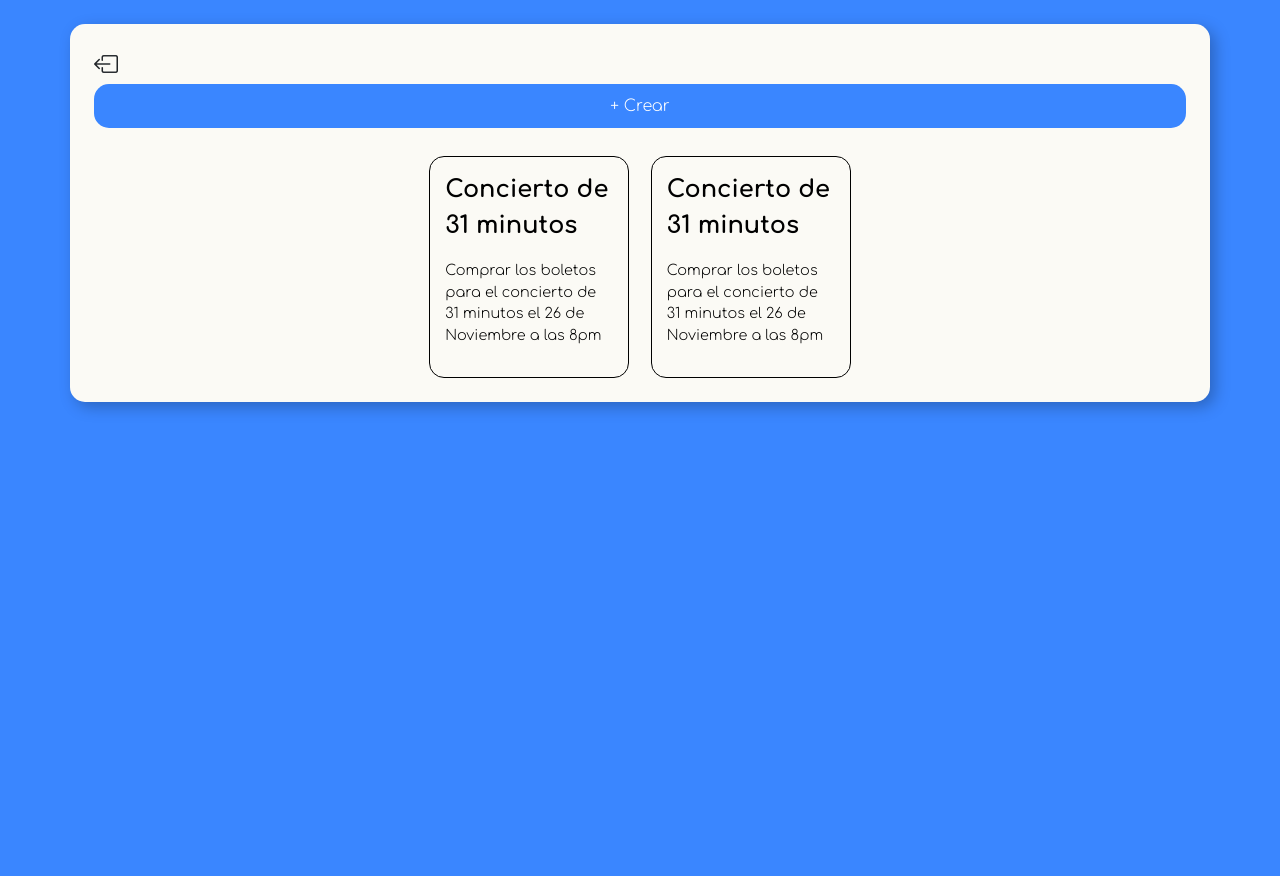
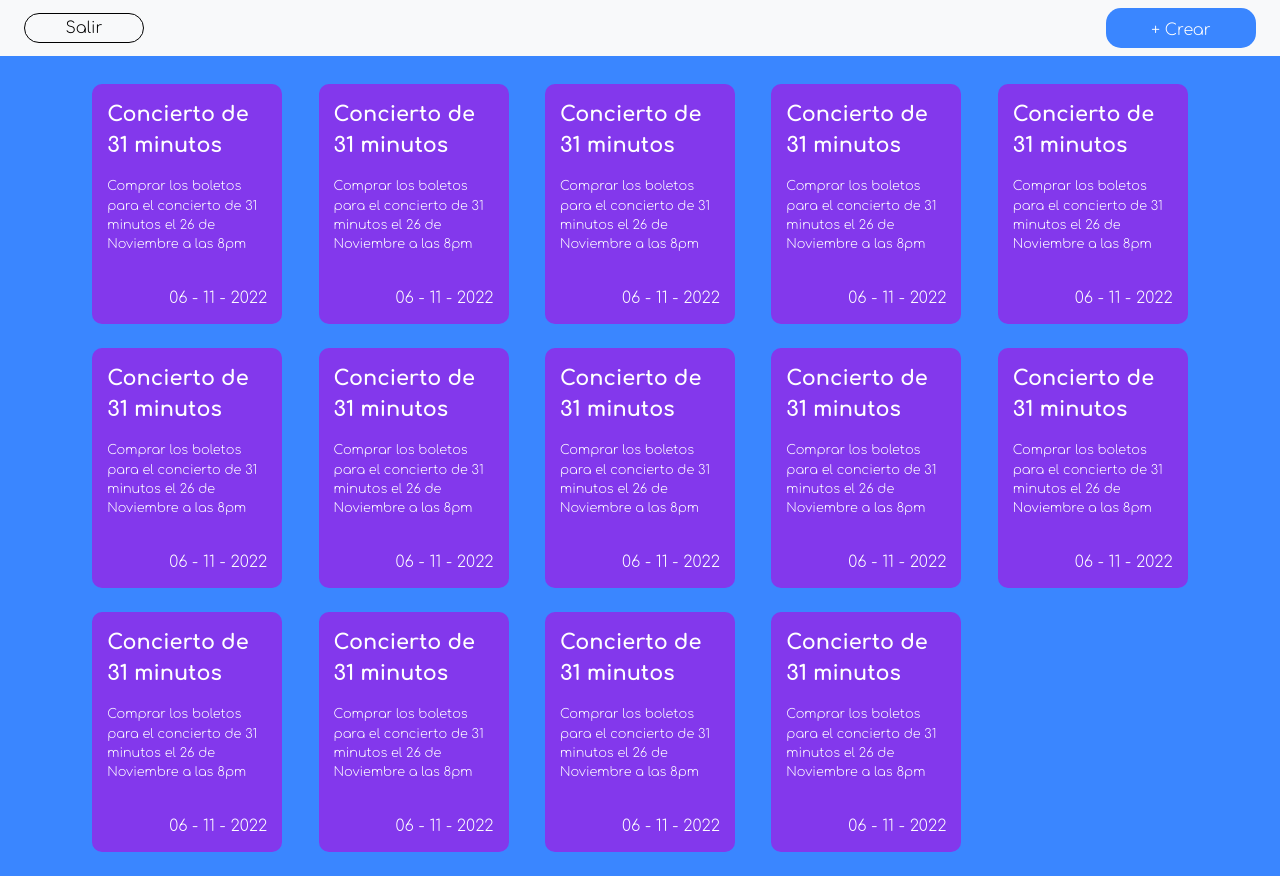
Before and after one commit to lKramerr/noteapp-acdejr, a React (Vite) app: page /auth in a window 1280 px wide. Before the commit the page ends 800 px from the top, so only its background shows below. Built offline with nearby package versions, Linux system fonts and the light colour scheme; no server answers; sample sign-in values are in the browser's storage.

Commit message:
views redesign
Made a whole redesign to home and note workshop views. Added a color pickup system for the note workshop.

```diff
--- a/src/hooks/useForm.js
+++ b/src/hooks/useForm.js
@@ -46,6 +46,7 @@ export const useForm = ( initialForm = {}, formValidations = {} ) => {
     return {
         ...formState,
         formState,
+        setFormState,
         onInputChange,
         onResetForm,
 
--- a/src/noteapp/components/NoteCard.jsx
+++ b/src/noteapp/components/NoteCard.jsx
@@ -6,10 +6,19 @@ export const NoteCard = () => {
 
         <div className="col mt-4">
 
-            <div className="note-card">
+            <div className="note-card purple">
 
-                <p className="note-title">Concierto de 31 minutos</p>
-                <p className="note-body">Comprar los boletos para el concierto de 31 minutos el 26 de Noviembre a las 8pm</p>
+                <p className="note-title">
+                    Concierto de 31 minutos
+                </p>
+
+                <p className="note-body">
+                    Comprar los boletos para el concierto de 31 minutos el 26 de Noviembre a las 8pm
+                </p>
+
+                <p className="text-end pt-3">
+                    06 - 11 - 2022
+                </p>
 
             </div>
 
--- a/src/noteapp/components/NotesHandler.jsx
+++ b/src/noteapp/components/NotesHandler.jsx
@@ -24,24 +24,48 @@ export const NotesHandler = () => {
 
         <div>
 
-            <i
-                className="bi bi-box-arrow-left fs-4"
+            <div className="d-flex bg-light py-2 px-4 justify-content-between align-items-center sticky-top">
+
+                <button
+                    className="secondary-btn sign-out-btn"
                     onClick={ onLogout }
-            ></i>
+                >
+                    Salir
+                </button>
 
-            <div className="d-flex justify-content-center">
-                <button className="action-btn create-note-btn" onClick={ onChangeHomeView }>+ Crear</button>
+                <button
+                    className="action-btn create-note-btn"
+                    onClick={ onChangeHomeView }
+                >
+                    + Crear
+                </button>
+
             </div>
 
+            <div className="container mb-4">
+
                 <div
-                className=" row
-                            row-cols-2 row-cols-md-3 row-cols-lg-4 row-cols-xl-5
+                    className=" row row-cols-2 row-cols-md-3 row-cols-lg-4 row-cols-xl-5
                                 g-2 g-lg-3
-                            mt-1
-                            justify-content-center"
+                                mt-1"
                 >
+
                     <NoteCard />
                     <NoteCard />
+                    <NoteCard />
+                    <NoteCard />
+                    <NoteCard />
+                    <NoteCard />
+                    <NoteCard />
+                    <NoteCard />
+                    <NoteCard />
+                    <NoteCard />
+                    <NoteCard />
+                    <NoteCard />
+                    <NoteCard />
+                    <NoteCard />
+
+                </div>
 
             </div>
 
--- a/src/noteapp/pages/Home.jsx
+++ b/src/noteapp/pages/Home.jsx
@@ -11,25 +11,15 @@ export const Home = () => {
 
     return (
 
-        <div className="page-background py-4">
+        <>
 
-            <div className="container p-4 notes-container">
+            {
+                ( isOnHomePage )
+                    ? <NotesHandler/>
+                    : <NoteWorkshop />
+            }
 
-                <div className="">
-
-                    {
-                        ( isOnHomePage )
-                        ? <NotesHandler/>
-                        : <NoteWorkshop />
-                    }
-
-
-
-                </div>
-
-            </div>
-
-        </div>
+        </>
 
     );
 
--- a/src/noteapp/states/noteState.js
+++ b/src/noteapp/states/noteState.js
@@ -1,5 +1,6 @@
 
 export const noteState = {
     title: '',
-    body: ''
+    body: '',
+    color: 'purple',
 };
--- a/src/noteapp/styles/noteCard.css
+++ b/src/noteapp/styles/noteCard.css
@@ -1,31 +1,44 @@
 
 .note-card{
-    background-color: transparent;
-    color: black;
-    width: 200px;
+    color: white;
+    width: 190px;
+    height: 240px;
     padding: 15px;
-    border: 1px black solid;
-    border-radius: 15px;
+    border-radius: 10px;
     margin: auto;
     cursor: pointer;
     transition: 0.3s all ease-out;
 }
 
 .note-card:hover{
-    background-color: #2c69ca;
-    color: #FFFFFF;
-    border: 1px #2c69ca solid;
+    transform: scale(110%);
 }
+
+/*
+
+    Background colors:
+        #8338EC
+        #FF006E
+        #FB5607
+        #F31313
+
+*/
 
 .note-title{
     font-weight: 700;
-    font-size: 1.5rem;
+    font-size: 1.3rem;
 }
 
 .note-body{
-    font-size: .9rem;
+    font-size: .8rem;
 }
 
 .create-note-btn{
-    width: 100%;
+    width: 150px;
+    height: 40px;
 }
+
+.sign-out-btn{
+    width: 120px;
+    height: 30px;
+}
--- a/src/noteapp/styles/noteWorkshop.css
+++ b/src/noteapp/styles/noteWorkshop.css
@@ -1,7 +1,12 @@
 .create-notes-container{
 
-    padding-top: 15px;
-    padding-bottom: 8px;
+    margin: auto;
+    padding-top: 5px;
+    padding-bottom: 25px;
+    padding-left: 25px;
+    padding-right: 25px;
+    border-radius: 10px;
+    background-color: white;
 
 }
 
@@ -22,3 +27,44 @@
 .save-note{
     width: 100%;
 }
+
+.color-btn{
+    margin-left: 100px;
+    margin: 10px;
+    width: 25px;
+    height: 25px;
+    border: none;
+    border-radius: 5px;
+    transition: 0.3s all ease-out;
+}
+
+.color-btn:active{
+    transform: scale( 80% );
+}
+
+
+.purple{
+    background-color: #8338EC;
+}
+
+.pink{
+    background-color: #FF006E;
+}
+
+.orange{
+    background-color: #FB5607;
+}
+
+.red{
+    background-color: #F31313;
+}
+
+/*
+
+    Background colors:
+        #8338EC
+        #FF006E
+        #FB5607
+        #F31313
+
+*/
--- a/src/noteapp/views/NoteWorkshop.jsx
+++ b/src/noteapp/views/NoteWorkshop.jsx
@@ -9,7 +9,22 @@ export const NoteWorkshop = () => {
 
     const dispatch = useDispatch();
     const { isSaving } = useSelector( state => state.noteapp );
-    const { onInputChange, formState, title, body } = useForm( noteState );
+    const { onInputChange, formState, setFormState, title, body, color } = useForm( noteState );
+
+    let displayColor = 'purple';
+
+    const onChangePinkColor = ( event ) => {
+
+        const backgroundColor = event.target.style.backgroundColor;
+
+        setFormState( { ...formState, color: backgroundColor } );
+
+    };
+
+    if ( color === 'rgb(131, 56, 236)' ) displayColor = 'purple';
+    if ( color === 'rgb(255, 0, 110)' ) displayColor = 'pink';
+    if ( color === 'rgb(251, 86, 7)' ) displayColor = 'orange';
+    if ( color === 'rgb(243, 19, 19)' ) displayColor = 'red';
 
     const onChangeHomeView = () => {
 
@@ -28,7 +43,7 @@ export const NoteWorkshop = () => {
 
     return (
 
-        <div className="create-notes-container">
+        <div className="create-notes-container w-75 mt-4">
 
             <div className="d-flex justify-content-between mb-2">
 
@@ -37,7 +52,6 @@ export const NoteWorkshop = () => {
 
             </div>
 
-            <form onSubmit={ onSendNote } method="post">
             <input
                 type="text"
                 name="title"
@@ -57,14 +71,20 @@ export const NoteWorkshop = () => {
                 rows={ 16 }
             />
 
+            <div>
+                <button className="color-btn" name="purple" style={ { backgroundColor: '#8338EC' } } onClick={ onChangePinkColor }></button>
+                <button className="color-btn" name="pink" style={ { backgroundColor: '#FF006E' } } onClick={ onChangePinkColor }></button>
+                <button className="color-btn" name="orange" style={ { backgroundColor: '#FB5607' } } onClick={ onChangePinkColor }></button>
+                <button className="color-btn" name="red" style={ { backgroundColor: '#F31313' } } onClick={ onChangePinkColor }></button>
+            </div>
+
             <button
-                    className="action-btn save-note"
+                className={ "action-btn save-note " + displayColor }
                 disabled={ isSaving }
                 onClick={ onSendNote }
             >
                 Guardar
             </button>
-            </form>
 
         </div>
 
--- a/src/theme/global.css
+++ b/src/theme/global.css
@@ -16,6 +16,21 @@ body{
     background-color: #326ecf;
 }
 
+.secondary-btn{
+    background-color: transparent;
+    color: black;
+    border: 1px black solid;
+    border-radius: 15px;
+    height: 40px;
+    transition: 0.3s all ease-out;
+}
+
+.secondary-btn:hover{
+    background-color: black;
+    color: white;
+
+}
+
 i{
     cursor: pointer;
 }
```
Lines whose indentation alone changed are shown as unchanged.
